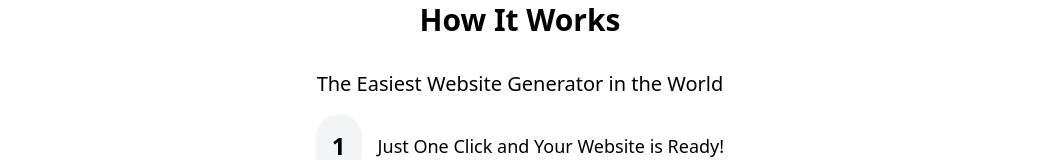
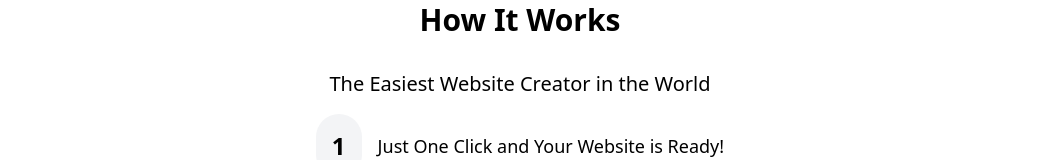
Before and after one commit to romanvieito/simplerb, a Next.js app: page /web_creator in a window 1280 px wide. Shown: the part 399-559 px from the top of the page, without its empty margins (120-1159 px from the left). Built offline with nearby package versions, Linux system fonts and the light colour scheme; no server answers.

Commit message:
web creator

```diff
--- a/pages/web_creator.tsx
+++ b/pages/web_creator.tsx
@@ -24,7 +24,7 @@ export default function AIWebCreatorPage() {
 
         <div className="mt-16">
           <h2 className="text-3xl font-semibold mb-8">How It Works</h2>
-          <p className="text-xl mb-4">The Easiest Website Generator in the World</p>
+          <p className="text-xl mb-4">The Easiest Website Creator in the World</p>
           <div className="flex items-center justify-center">
             <div className="bg-gray-100 rounded-full p-4 mr-4">
               <span className="text-2xl font-bold">1</span>
```
